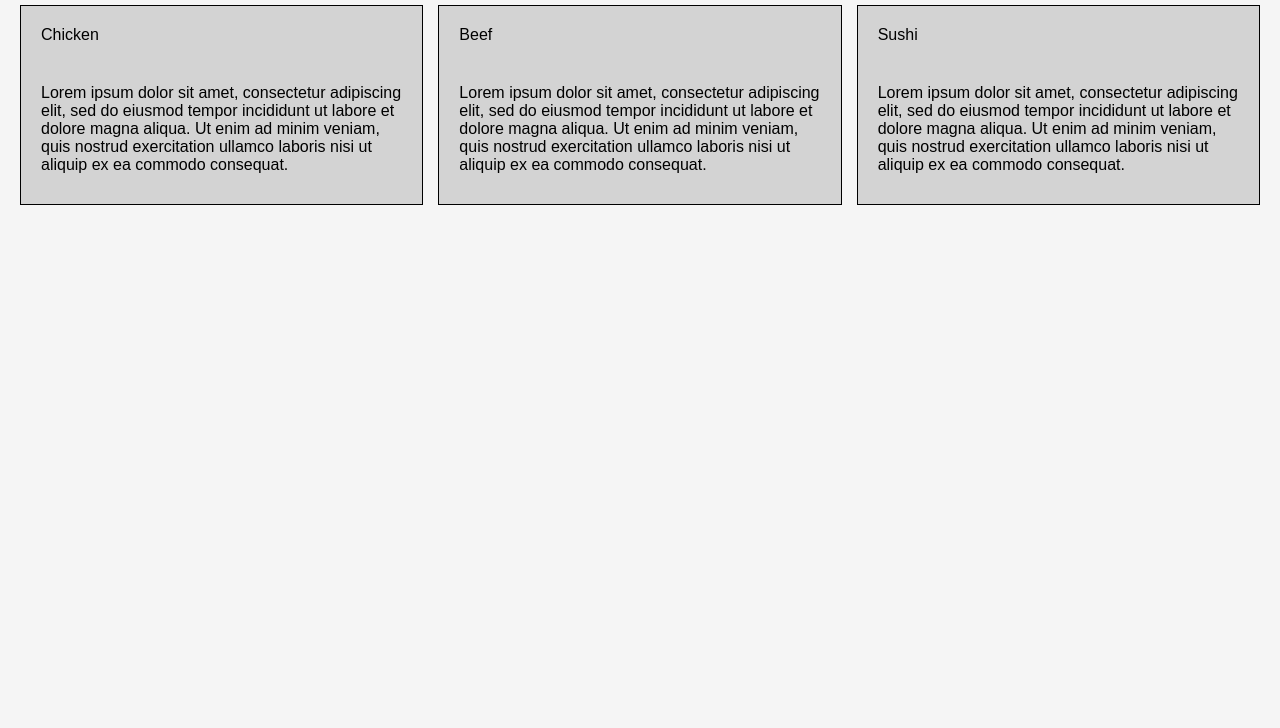
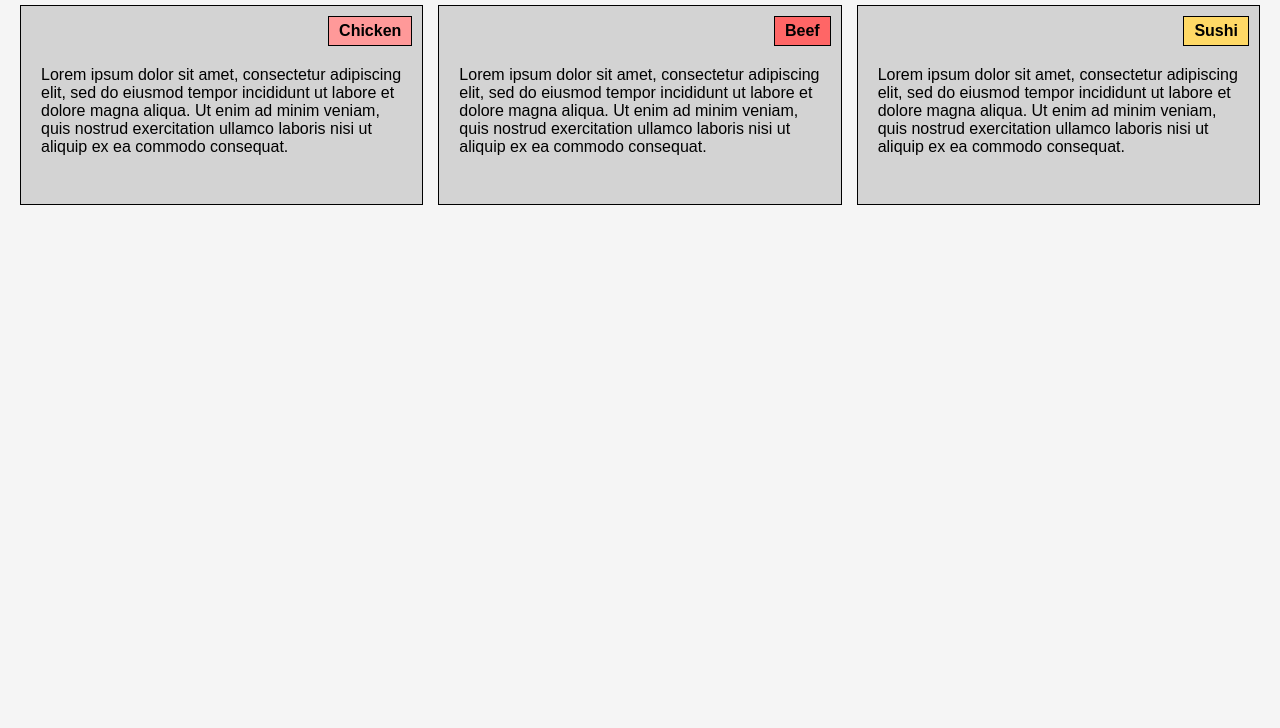
Before and after one commit to haneeth0807/coursera-test, a plain HTML site: page mod2_sol/index.html in a window 1280 px wide. Shown: the part 72-800 px from the top of the page. Drawn offline with Linux system fonts and the light colour scheme.

Commit message:
Update index.html

```diff
--- a/mod2_sol/index.html
+++ b/mod2_sol/index.html
@@ -12,15 +12,15 @@
     </header>
     <div class="container">
         <section class="menu-item">
-            <div class="title">Chicken</div>
+            <div class="item-title">Chicken</div>
             <p>Lorem ipsum dolor sit amet, consectetur adipiscing elit, sed do eiusmod tempor incididunt ut labore et dolore magna aliqua. Ut enim ad minim veniam, quis nostrud exercitation ullamco laboris nisi ut aliquip ex ea commodo consequat.</p>
         </section>
         <section class="menu-item">
-            <div class="title">Beef</div>
+            <div class="item-title">Beef</div>
             <p>Lorem ipsum dolor sit amet, consectetur adipiscing elit, sed do eiusmod tempor incididunt ut labore et dolore magna aliqua. Ut enim ad minim veniam, quis nostrud exercitation ullamco laboris nisi ut aliquip ex ea commodo consequat.</p>
         </section>
         <section class="menu-item">
-            <div class="title">Sushi</div>
+            <div class="item-title">Sushi</div>
             <p>Lorem ipsum dolor sit amet, consectetur adipiscing elit, sed do eiusmod tempor incididunt ut labore et dolore magna aliqua. Ut enim ad minim veniam, quis nostrud exercitation ullamco laboris nisi ut aliquip ex ea commodo consequat.</p>
         </section>
     </div>
```
